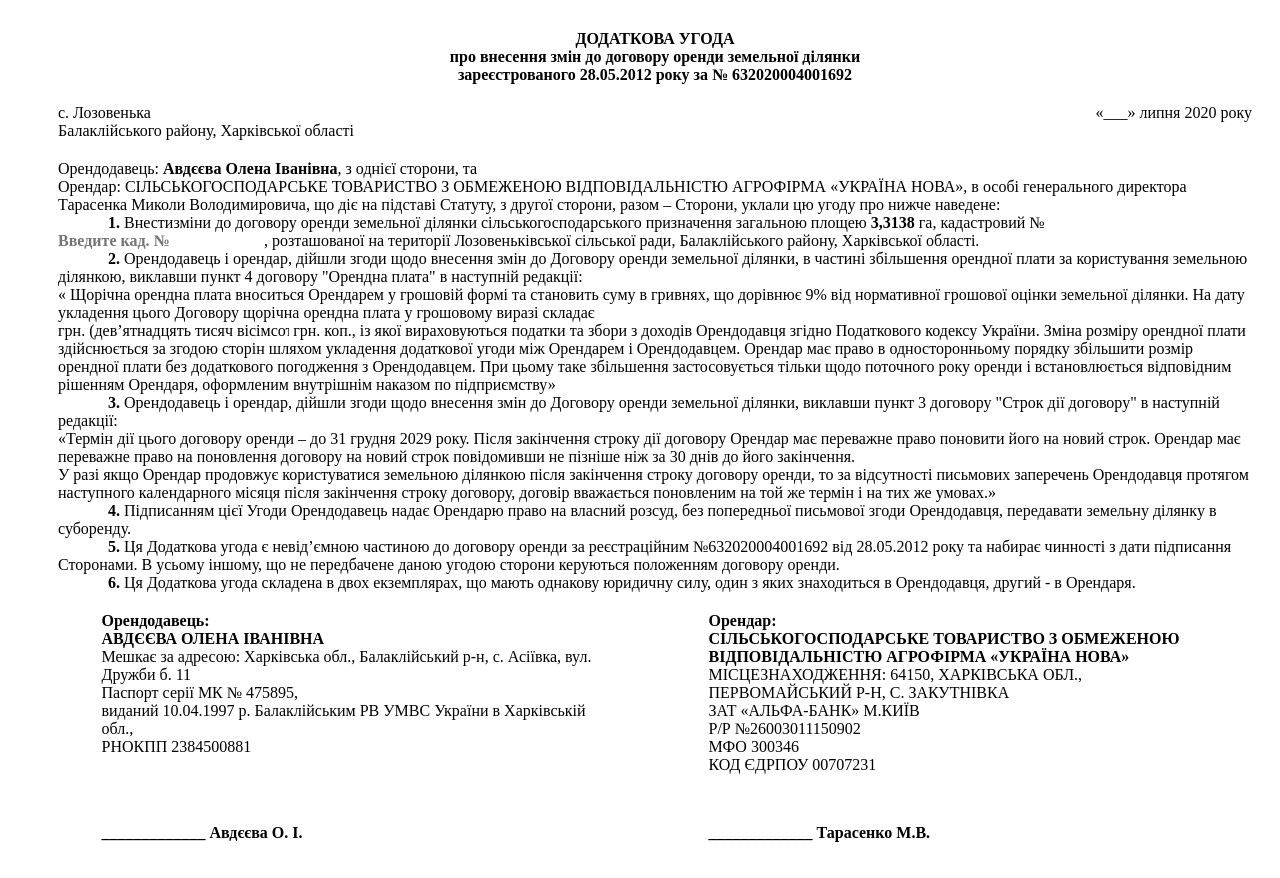
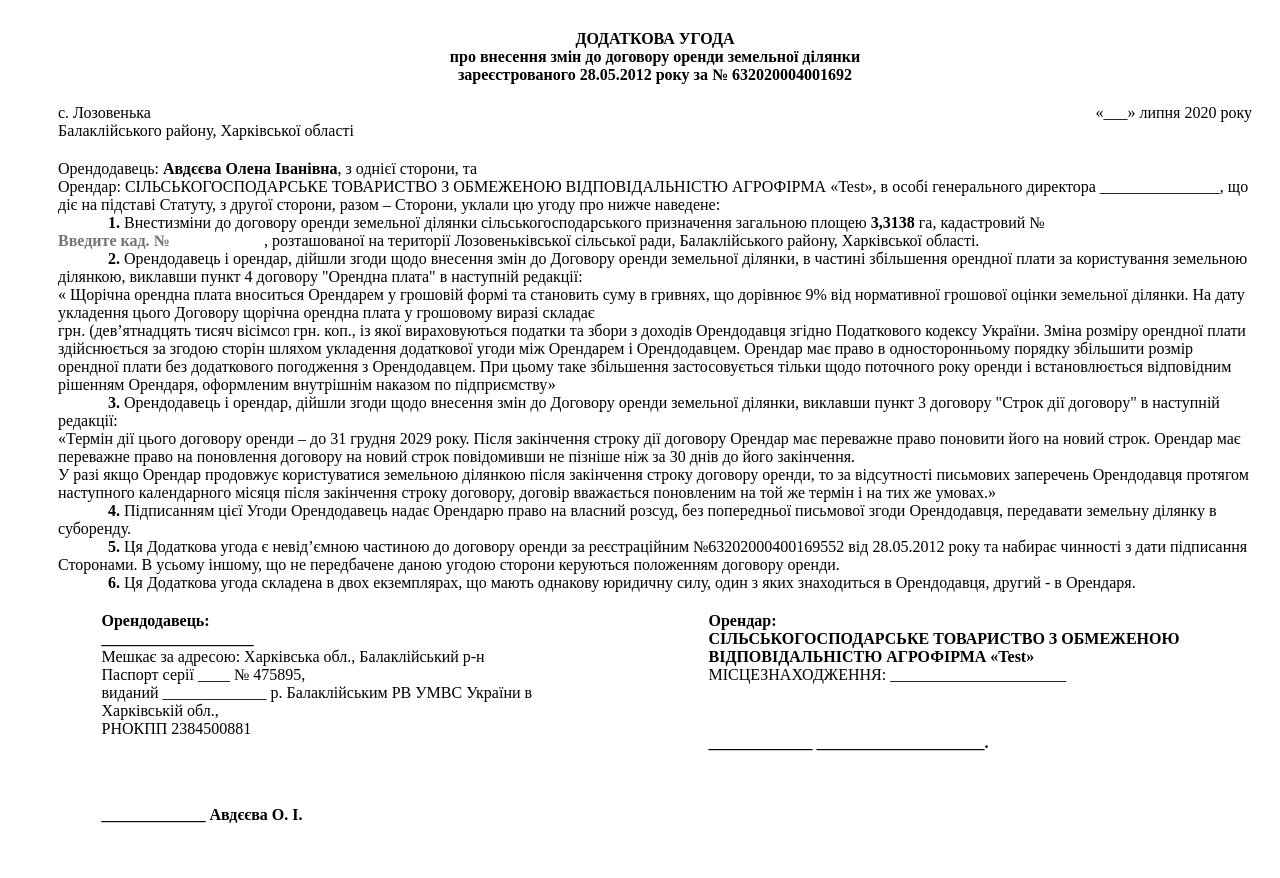
Before and after one commit to ovolvenkov/-contract, a plain HTML site: page index.html in a window 1280 px wide. Drawn offline with Linux system fonts and the light colour scheme.

Commit message:
Update landlord and tenant details in index.html

```diff
--- a/index.html
+++ b/index.html
@@ -17,7 +17,7 @@
 		</div>
 		 <div class="main-text">
 			Орендодавець: <strong><span class="name-landlord">Авдєєва Олена Іванівна</span></strong>, з однієї сторони, та</br>
-		Орендар: СІЛЬСЬКОГОСПОДАРСЬКЕ ТОВАРИСТВО З ОБМЕЖЕНОЮ ВІДПОВІДАЛЬНІСТЮ АГРОФІРМА «УКРАЇНА НОВА», в особі генерального директора Тарасенка Миколи Володимировича, що діє на підставі Статуту, з другої сторони, разом – Сторони, уклали цю угоду про нижче наведене:</br>
+		Орендар: СІЛЬСЬКОГОСПОДАРСЬКЕ ТОВАРИСТВО З ОБМЕЖЕНОЮ ВІДПОВІДАЛЬНІСТЮ АГРОФІРМА «Test», в особі генерального директора _______________, що діє на підставі Статуту, з другої сторони, разом – Сторони, уклали цю угоду про нижче наведене:</br>
 		<span class="tab">1.</span>  Внестизміни до договору оренди  земельної ділянки сільськогосподарського призначення загальною площею <strong><span class='area'>3,3138</span></strong> га,  кадастровий №  <strong><input type='text' id='numberCadastr' placeholder='Введите кад. №' list='1'></strong><datalist id='1'></datalist>, розташованої на території <span class="villageBottom">Лозовеньківської</span> сільської ради, Балаклійського району,  Харківської області.</br>
 		<span class="tab">2.</span> Орендодавець і орендар, дійшли згоди щодо внесення змін до Договору оренди земельної ділянки, в частині збільшення орендної плати за користування земельною ділянкою, виклавши пункт 4 договору "Орендна плата" в наступній редакції:</br>
 		« Щорічна орендна плата вноситься Орендарем у грошовій формі та становить суму в гривнях, що дорівнює 9% від нормативної грошової оцінки земельної ділянки. На дату укладення цього Договору щорічна орендна плата у грошовому виразі складає</br> <span class="rent"></span> грн. <input class='rentText' type="text" value="(дев’ятнадцять тисяч вісімсот дев’яносто вісім)" onkeydown="this.style.width = ((this.value.length + 1) * 8) + 'px'"> грн. <span class="rentPennies"></span> коп., із якої вираховуються податки та збори з доходів Орендодавця згідно Податкового кодексу України. Зміна розміру орендної плати здійснюється за згодою сторін шляхом укладення додаткової угоди між Орендарем і Орендодавцем. Орендар має право в односторонньому порядку збільшити розмір орендної плати без додаткового погодження з Орендодавцем. При цьому таке збільшення застосовується тільки щодо поточного року оренди і встановлюється відповідним рішенням Орендаря, оформленим внутрішнім наказом по підприємству»</br>
@@ -25,28 +25,24 @@
 		«Термін дії цього договору оренди – до 31 грудня 2029 року. Після закінчення строку дії договору Орендар має переважне право поновити його на новий строк. Орендар має переважне право на поновлення договору на новий строк повідомивши не пізніше ніж за 30 днів до його закінчення.</br>
 		У разі якщо Орендар продовжує користуватися земельною ділянкою після закінчення строку договору оренди, то за відсутності письмових заперечень Орендодавця протягом наступного календарного місяця після закінчення строку договору, договір вважається поновленим на той же термін і на тих же умовах.»</br>
 		<span class="tab">4.</span> Підписанням цієї Угоди Орендодавець надає Орендарю право на власний розсуд, без попередньої письмової згоди Орендодавця, передавати земельну ділянку в суборенду.</br>
-		<span class="tab">5.</span> Ця Додаткова угода є невід’ємною частиною до договору оренди за реєстраційним <span class="number-registration">№632020004001692</span> від <span class="date-contract-registration">28.05.2012</span> року та набирає чинності з дати підписання Сторонами. В усьому іншому, що не передбачене даною угодою сторони керуються положенням договору оренди.</br>
+		<span class="tab">5.</span> Ця Додаткова угода є невід’ємною частиною до договору оренди за реєстраційним <span class="number-registration">№63202000400169552</span> від <span class="date-contract-registration">28.05.2012</span> року та набирає чинності з дати підписання Сторонами. В усьому іншому, що не передбачене даною угодою сторони керуються положенням договору оренди.</br>
 		<span class="tab">6.</span> Ця Додаткова угода складена в двох екземплярах, що мають однакову юридичну силу, один з яких знаходиться в Орендодавця, другий - в Орендаря.
 		</div>
 		<div class="requisites">
 			<div class="requisites-individual">
 				<strong>Орендодавець:</br>
-				<span class="name-landlord">АВДЄЄВА ОЛЕНА ІВАНІВНА</span></strong></br>
-				Мешкає за адресою: <span class="location">Харківська обл., Балаклійський р-н, с. Асіївка, вул. Дружби б. 11</span></br>
-				Паспорт серії <span class="seriaPasport">МК</span> № <span class="numPasport">475895</span>,</br>виданий <span class="datePasport">10.04.1997</span> р. <span class="givePasport">Балаклійським РВ УМВС України в Харківській обл.</span>,</br>
+				<span class="name-landlord">___________________</span></strong></br>
+				Мешкає за адресою: <span class="location">Харківська обл., Балаклійський р-н</span></br>
+				Паспорт серії <span class="seriaPasport">____</span> № <span class="numPasport">475895</span>,</br>виданий <span class="datePasport">_____________</span> р. <span class="givePasport">Балаклійським РВ УМВС України в Харківській обл.</span>,</br>
 				РНОКПП <span class="identificNumber">2384500881</span></br>
 			</br>
 				<strong><p>_____________ <span class="name-landlord">Авдєєва О. І.</span></p></strong>
 			</div>
 			<div class="requisites-entity">
 				<strong>Орендар:</br>
-				СІЛЬСЬКОГОСПОДАРСЬКЕ ТОВАРИСТВО З ОБМЕЖЕНОЮ ВІДПОВІДАЛЬНІСТЮ АГРОФІРМА «УКРАЇНА НОВА»</strong></br>
-				МІСЦЕЗНАХОДЖЕННЯ: 64150, ХАРКІВСЬКА ОБЛ., ПЕРВОМАЙСЬКИЙ Р-Н, С. ЗАКУТНІВКА</br>
-				ЗАТ «АЛЬФА-БАНК» М.КИЇВ</br>
-				Р/Р №26003011150902</br>
-				МФО 300346</br>
-				КОД ЄДРПОУ 00707231</br>
-				<strong><p>_____________ Тарасенко М.В.</p></strong>
+				СІЛЬСЬКОГОСПОДАРСЬКЕ ТОВАРИСТВО З ОБМЕЖЕНОЮ ВІДПОВІДАЛЬНІСТЮ АГРОФІРМА «Test»</strong></br>
+				МІСЦЕЗНАХОДЖЕННЯ: ______________________</br>
+				<strong><p>_____________ _____________________.</p></strong>
 			</div>
 		</div>
 	</div>
```
